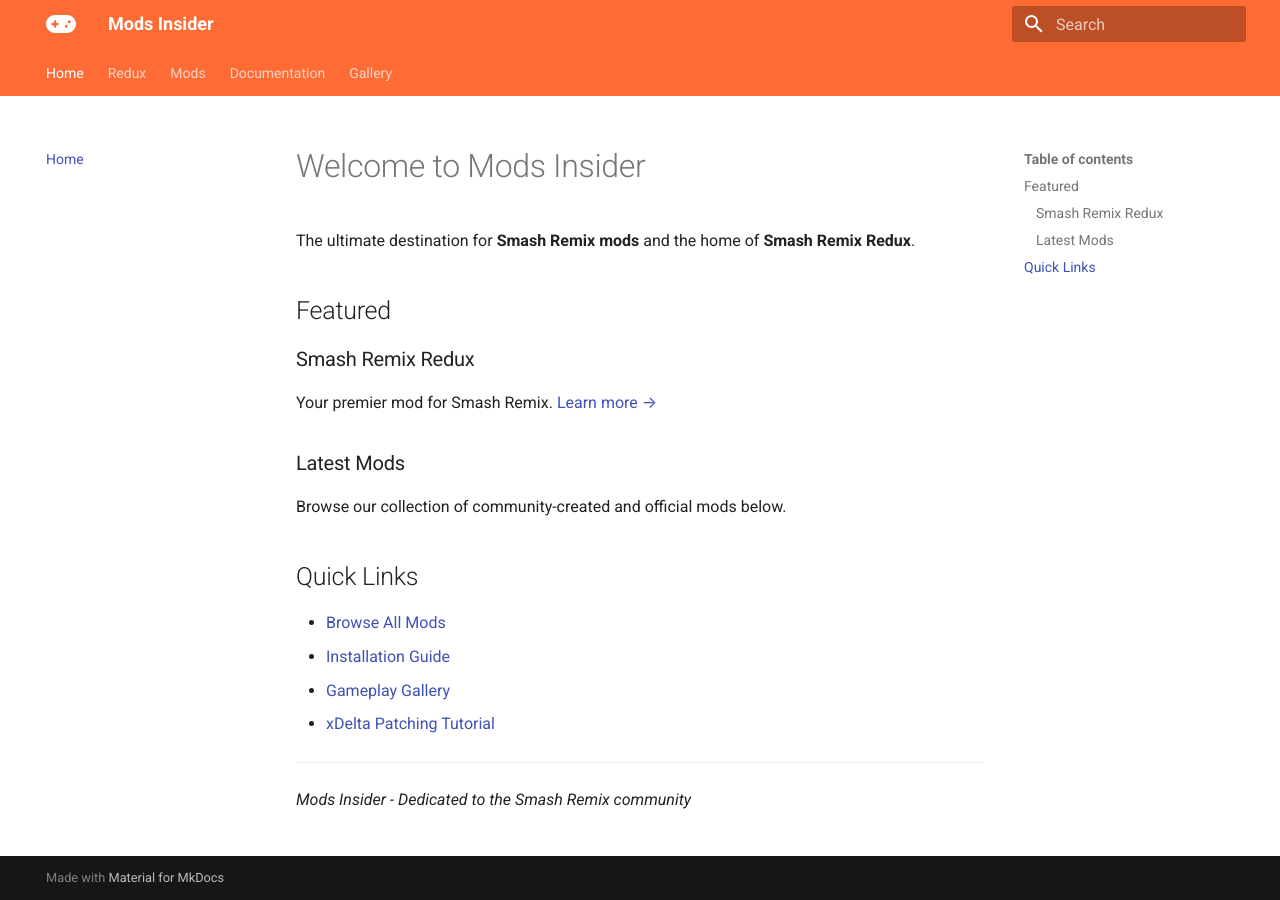
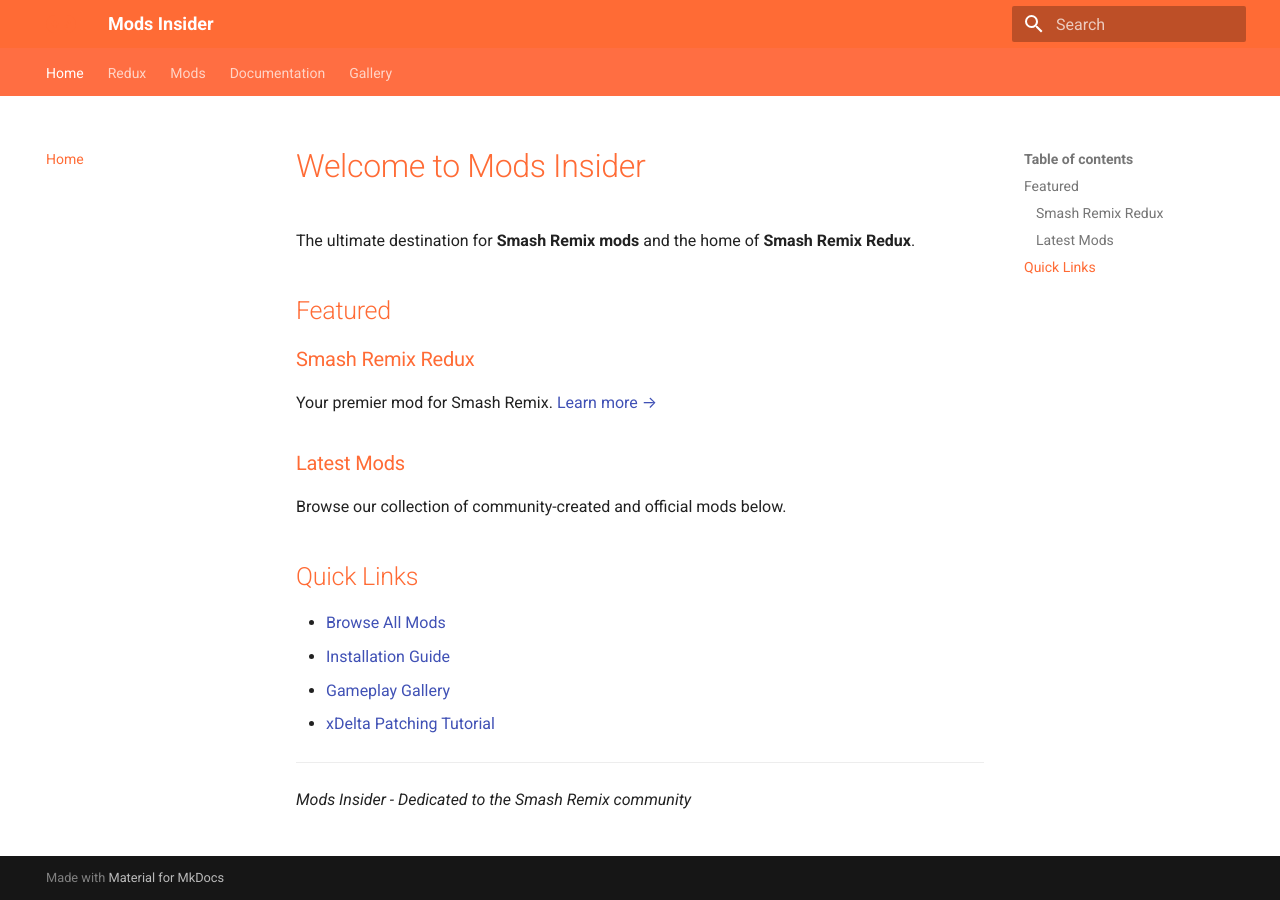
Before and after one commit to VidBewLTD/modsinsider.github.io, an MkDocs documentation site: the page built from docs/index.md, in a window 1280 px wide. Built offline with MkDocs 1.6.1 and Material for MkDocs 9.7.7, drawn with Linux system fonts in a browser that asks for light colours.

Commit message:
Refactor theme CSS to use consistent color application

```diff
--- a/overrides/assets/stylesheets/mod-themes.css
+++ b/overrides/assets/stylesheets/mod-themes.css
@@ -1,92 +1,85 @@
 /* Redux Theme - Magenta/Pink */
-body.redux-theme,
-body.redux-theme .md-header {
-  --md-primary-fg-color: #ff006e;
-  --md-primary-fg-color--light: #ff4d94;
-  --md-primary-fg-color--dark: #d10059;
-  --md-accent-fg-color: #ff006e;
+body.redux-theme .md-header,
+body.redux-theme [data-md-color-primary] {
+  background-color: #ff006e !important;
 }
 
-body.redux-theme .md-header {
-  background-color: #1a1a1a !important;
-  border-bottom: 3px solid #ff006e !important;
-}
-
+body.redux-theme .md-header__button,
 body.redux-theme .md-nav__link--active,
-body.redux-theme .md-tabs__link--active {
+body.redux-theme .md-tabs__link--active,
+body.redux-theme .md-sidebar__scrollwrap {
   color: #ff006e !important;
 }
 
-body.redux-theme .md-tabs__link--active {
-  border-bottom-color: #ff006e !important;
+body.redux-theme .md-tabs__link--active::after {
+  background-color: #ff006e !important;
 }
 
 body.redux-theme h1,
-body.redux-theme h2 {
+body.redux-theme h2,
+body.redux-theme h3 {
   color: #ff006e !important;
 }
 
 /* Standard Smash Remix Theme - Yellow/Orange/Red */
-body.mods-theme,
-body.mods-theme .md-header {
-  --md-primary-fg-color: #ffa500;
-  --md-primary-fg-color--light: #ffb84d;
-  --md-primary-fg-color--dark: #ff8c00;
-  --md-accent-fg-color: #ff6b35;
+body.mods-theme .md-header,
+body.mods-theme [data-md-color-primary] {
+  background-color: #ffa500 !important;
 }
 
-body.mods-theme .md-header {
-  background-color: #1a1a1a !important;
-  border-bottom: 3px solid #ffa500 !important;
-}
-
+body.mods-theme .md-header__button,
 body.mods-theme .md-nav__link--active,
-body.mods-theme .md-tabs__link--active {
+body.mods-theme .md-tabs__link--active,
+body.mods-theme .md-sidebar__scrollwrap {
   color: #ffa500 !important;
 }
 
-body.mods-theme .md-tabs__link--active {
-  border-bottom-color: #ffa500 !important;
+body.mods-theme .md-tabs__link--active::after {
+  background-color: #ffa500 !important;
 }
 
 body.mods-theme h1,
-body.mods-theme h2 {
+body.mods-theme h2,
+body.mods-theme h3 {
   color: #ffa500 !important;
 }
 
 /* Project Galleon Theme - Blue/Cyan */
-body.galleon-theme,
-body.galleon-theme .md-header {
-  --md-primary-fg-color: #00d4ff;
-  --md-primary-fg-color--light: #4de6ff;
-  --md-primary-fg-color--dark: #00a8cc;
-  --md-accent-fg-color: #0099ff;
+body.galleon-theme .md-header,
+body.galleon-theme [data-md-color-primary] {
+  background-color: #00d4ff !important;
 }
 
-body.galleon-theme .md-header {
-  background-color: #1a1a1a !important;
-  border-bottom: 3px solid #00d4ff !important;
-}
-
+body.galleon-theme .md-header__button,
 body.galleon-theme .md-nav__link--active,
-body.galleon-theme .md-tabs__link--active {
+body.galleon-theme .md-tabs__link--active,
+body.galleon-theme .md-sidebar__scrollwrap {
   color: #00d4ff !important;
 }
 
-body.galleon-theme .md-tabs__link--active {
-  border-bottom-color: #00d4ff !important;
+body.galleon-theme .md-tabs__link--active::after {
+  background-color: #00d4ff !important;
 }
 
 body.galleon-theme h1,
-body.galleon-theme h2 {
+body.galleon-theme h2,
+body.galleon-theme h3 {
   color: #00d4ff !important;
 }
 
-/* Home Theme - Default Orange */
-body.home-theme,
+/* Home Theme - Orange */
 body.home-theme .md-header {
-  --md-primary-fg-color: #ff6b35;
-  --md-primary-fg-color--light: #ff8c63;
-  --md-primary-fg-color--dark: #e64410;
-  --md-accent-fg-color: #ffa500;
+  background-color: #ff6b35 !important;
 }
+
+body.home-theme .md-header__button,
+body.home-theme .md-nav__link--active,
+body.home-theme .md-tabs__link--active {
+  color: #ff6b35 !important;
+}
+
+body.home-theme h1,
+body.home-theme h2,
+body.home-theme h3 {
+  color: #ff6b35 !important;
+}
```
